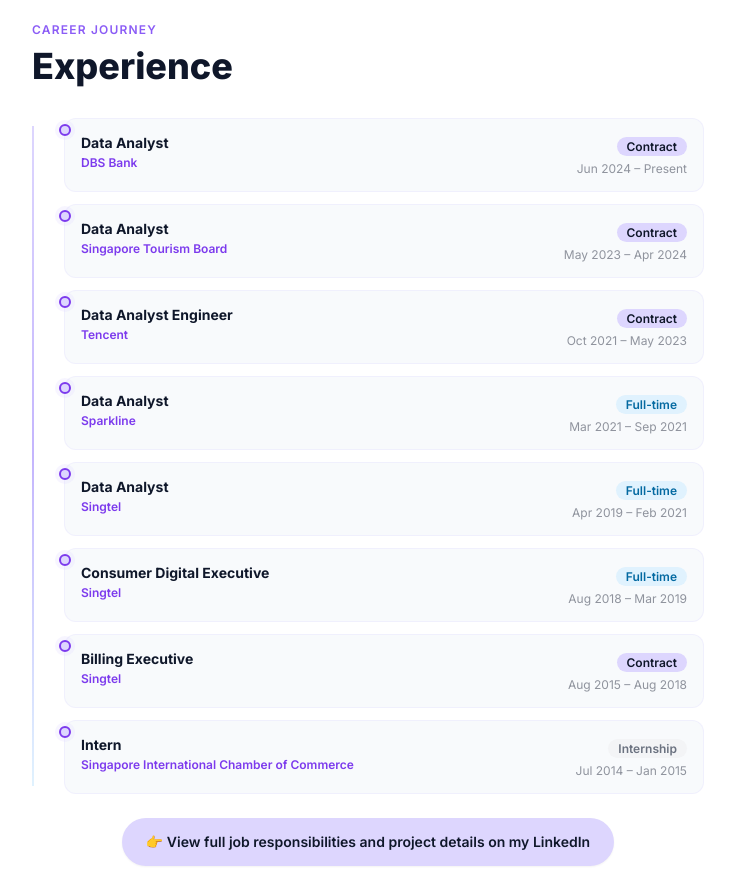
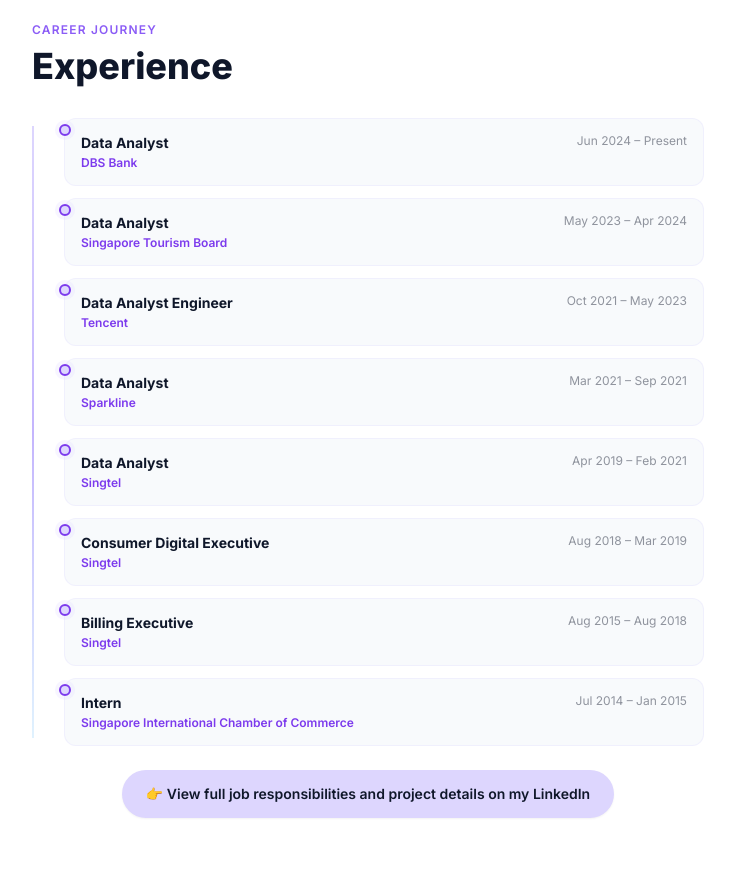
Before and after one commit to minna711/Goh-Hui-Min-site, a plain HTML site: page public/index.html in a window 1280 px wide. Shown: the part 1740-2609 px from the top of the page, without its empty margins (52-787 px from the left). Drawn offline with nearby package versions, Linux system fonts and the light colour scheme.

Commit message:
Remove employment badges; shrink hero name

```diff
--- a/public/index.html
+++ b/public/index.html
@@ -88,9 +88,8 @@
   </div>
   <div class="max-w-6xl mx-auto px-5 py-12 relative">
     <p class="text-violet-500 font-semibold text-xs tracking-widest uppercase mb-4">Welcome to my portfolio</p>
-    <h1 class="text-5xl md:text-7xl font-extrabold text-[#0F172A] leading-tight mb-3">
-      Hui Min<br>
-      <span class="text-transparent bg-clip-text bg-gradient-to-r from-violet-500 to-sky-400">Goh</span>
+    <h1 class="text-4xl md:text-5xl font-extrabold text-[#0F172A] leading-tight mb-3">
+      Hui Min <span class="text-transparent bg-clip-text bg-gradient-to-r from-violet-500 to-sky-400">Goh</span>
     </h1>
     <p class="text-xl md:text-2xl font-semibold text-[#0F172A]/65 mb-3">Data Analyst</p>
     <div class="flex items-center gap-1.5 text-[#0F172A]/45 mb-6">
@@ -207,7 +206,7 @@
             <div class="tl-dot"></div>
             <div class="bg-[#F8FAFC] rounded-xl border border-[#DDD6FE]/30 px-4 py-3.5 hover:border-[#DDD6FE] hover:shadow-sm transition-all flex flex-wrap items-start justify-between gap-2">
               <div><p class="font-bold text-[#0F172A] text-sm">Data Analyst</p><p class="text-violet-600 font-semibold text-xs mt-0.5">DBS Bank</p></div>
-              <div class="text-right"><span class="bg-[#DDD6FE] text-[#0F172A] text-xs font-semibold px-2.5 py-0.5 rounded-full">Contract</span><p class="text-xs text-[#0F172A]/45 mt-1">Jun 2024 – Present</p></div>
+              <div class="text-right"><p class="text-xs text-[#0F172A]/45">Jun 2024 – Present</p></div>
             </div>
           </div>
           <!-- STB -->
@@ -215,7 +214,7 @@
             <div class="tl-dot"></div>
             <div class="bg-[#F8FAFC] rounded-xl border border-[#DDD6FE]/30 px-4 py-3.5 hover:border-[#DDD6FE] hover:shadow-sm transition-all flex flex-wrap items-start justify-between gap-2">
               <div><p class="font-bold text-[#0F172A] text-sm">Data Analyst</p><p class="text-violet-600 font-semibold text-xs mt-0.5">Singapore Tourism Board</p></div>
-              <div class="text-right"><span class="bg-[#DDD6FE] text-[#0F172A] text-xs font-semibold px-2.5 py-0.5 rounded-full">Contract</span><p class="text-xs text-[#0F172A]/45 mt-1">May 2023 – Apr 2024</p></div>
+              <div class="text-right"><p class="text-xs text-[#0F172A]/45">May 2023 – Apr 2024</p></div>
             </div>
           </div>
           <!-- Tencent -->
@@ -223,7 +222,7 @@
             <div class="tl-dot"></div>
             <div class="bg-[#F8FAFC] rounded-xl border border-[#DDD6FE]/30 px-4 py-3.5 hover:border-[#DDD6FE] hover:shadow-sm transition-all flex flex-wrap items-start justify-between gap-2">
               <div><p class="font-bold text-[#0F172A] text-sm">Data Analyst Engineer</p><p class="text-violet-600 font-semibold text-xs mt-0.5">Tencent</p></div>
-              <div class="text-right"><span class="bg-[#DDD6FE] text-[#0F172A] text-xs font-semibold px-2.5 py-0.5 rounded-full">Contract</span><p class="text-xs text-[#0F172A]/45 mt-1">Oct 2021 – May 2023</p></div>
+              <div class="text-right"><p class="text-xs text-[#0F172A]/45">Oct 2021 – May 2023</p></div>
             </div>
           </div>
           <!-- Sparkline -->
@@ -231,7 +230,7 @@
             <div class="tl-dot"></div>
             <div class="bg-[#F8FAFC] rounded-xl border border-[#DDD6FE]/30 px-4 py-3.5 hover:border-[#DDD6FE] hover:shadow-sm transition-all flex flex-wrap items-start justify-between gap-2">
               <div><p class="font-bold text-[#0F172A] text-sm">Data Analyst</p><p class="text-violet-600 font-semibold text-xs mt-0.5">Sparkline</p></div>
-              <div class="text-right"><span class="bg-[#E0F2FE] text-sky-700 text-xs font-semibold px-2.5 py-0.5 rounded-full">Full-time</span><p class="text-xs text-[#0F172A]/45 mt-1">Mar 2021 – Sep 2021</p></div>
+              <div class="text-right"><p class="text-xs text-[#0F172A]/45">Mar 2021 – Sep 2021</p></div>
             </div>
           </div>
           <!-- Singtel DA -->
@@ -239,7 +238,7 @@
             <div class="tl-dot"></div>
             <div class="bg-[#F8FAFC] rounded-xl border border-[#DDD6FE]/30 px-4 py-3.5 hover:border-[#DDD6FE] hover:shadow-sm transition-all flex flex-wrap items-start justify-between gap-2">
               <div><p class="font-bold text-[#0F172A] text-sm">Data Analyst</p><p class="text-violet-600 font-semibold text-xs mt-0.5">Singtel</p></div>
-              <div class="text-right"><span class="bg-[#E0F2FE] text-sky-700 text-xs font-semibold px-2.5 py-0.5 rounded-full">Full-time</span><p class="text-xs text-[#0F172A]/45 mt-1">Apr 2019 – Feb 2021</p></div>
+              <div class="text-right"><p class="text-xs text-[#0F172A]/45">Apr 2019 – Feb 2021</p></div>
             </div>
           </div>
           <!-- Singtel CDE -->
@@ -247,7 +246,7 @@
             <div class="tl-dot"></div>
             <div class="bg-[#F8FAFC] rounded-xl border border-[#DDD6FE]/30 px-4 py-3.5 hover:border-[#DDD6FE] hover:shadow-sm transition-all flex flex-wrap items-start justify-between gap-2">
               <div><p class="font-bold text-[#0F172A] text-sm">Consumer Digital Executive</p><p class="text-violet-600 font-semibold text-xs mt-0.5">Singtel</p></div>
-              <div class="text-right"><span class="bg-[#E0F2FE] text-sky-700 text-xs font-semibold px-2.5 py-0.5 rounded-full">Full-time</span><p class="text-xs text-[#0F172A]/45 mt-1">Aug 2018 – Mar 2019</p></div>
+              <div class="text-right"><p class="text-xs text-[#0F172A]/45">Aug 2018 – Mar 2019</p></div>
             </div>
           </div>
           <!-- Singtel Billing -->
@@ -255,7 +254,7 @@
             <div class="tl-dot"></div>
             <div class="bg-[#F8FAFC] rounded-xl border border-[#DDD6FE]/30 px-4 py-3.5 hover:border-[#DDD6FE] hover:shadow-sm transition-all flex flex-wrap items-start justify-between gap-2">
               <div><p class="font-bold text-[#0F172A] text-sm">Billing Executive</p><p class="text-violet-600 font-semibold text-xs mt-0.5">Singtel</p></div>
-              <div class="text-right"><span class="bg-[#DDD6FE] text-[#0F172A] text-xs font-semibold px-2.5 py-0.5 rounded-full">Contract</span><p class="text-xs text-[#0F172A]/45 mt-1">Aug 2015 – Aug 2018</p></div>
+              <div class="text-right"><p class="text-xs text-[#0F172A]/45">Aug 2015 – Aug 2018</p></div>
             </div>
           </div>
           <!-- SICC -->
@@ -263,7 +262,7 @@
             <div class="tl-dot"></div>
             <div class="bg-[#F8FAFC] rounded-xl border border-[#DDD6FE]/30 px-4 py-3.5 hover:border-[#DDD6FE] hover:shadow-sm transition-all flex flex-wrap items-start justify-between gap-2">
               <div><p class="font-bold text-[#0F172A] text-sm">Intern</p><p class="text-violet-600 font-semibold text-xs mt-0.5">Singapore International Chamber of Commerce</p></div>
-              <div class="text-right"><span class="bg-gray-100 text-gray-500 text-xs font-semibold px-2.5 py-0.5 rounded-full">Internship</span><p class="text-xs text-[#0F172A]/45 mt-1">Jul 2014 – Jan 2015</p></div>
+              <div class="text-right"><p class="text-xs text-[#0F172A]/45">Jul 2014 – Jan 2015</p></div>
             </div>
           </div>
         </div>
```
